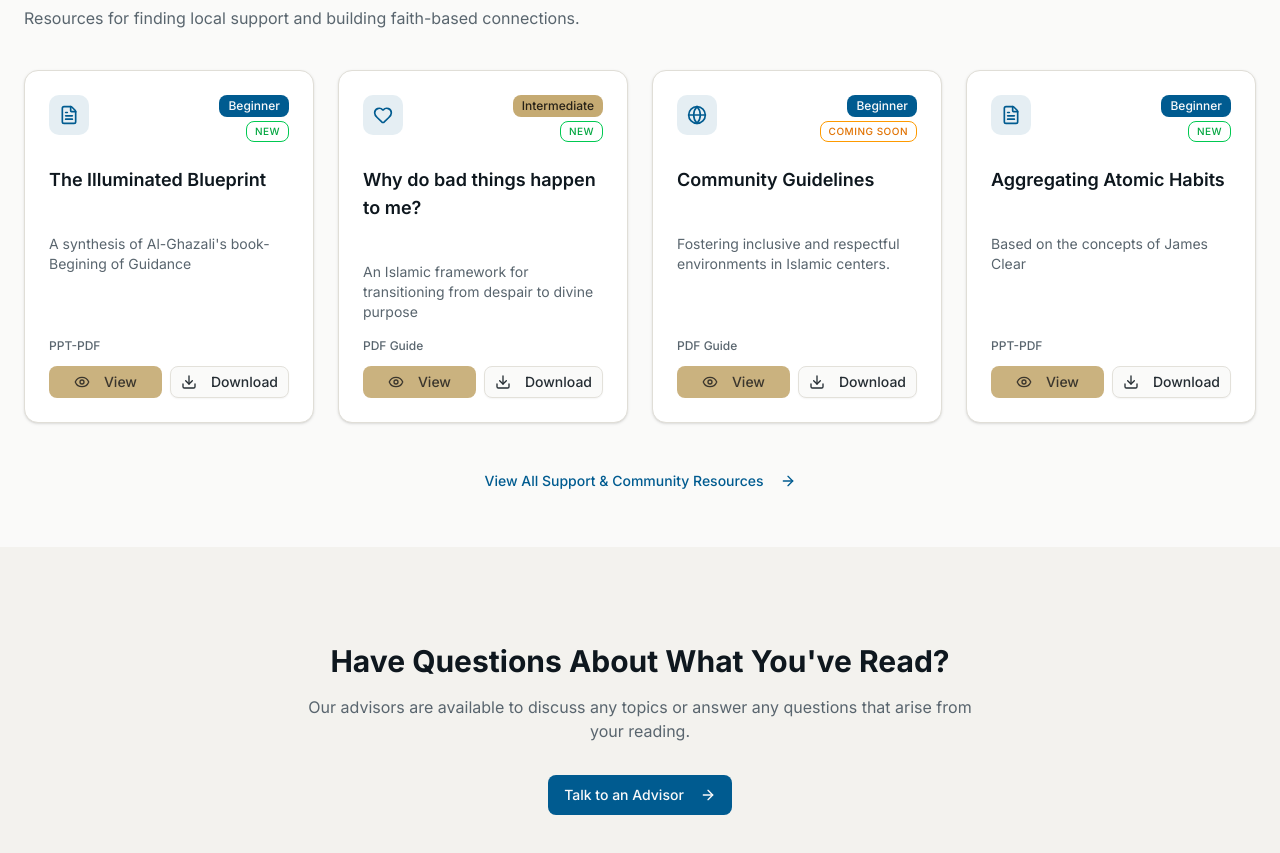
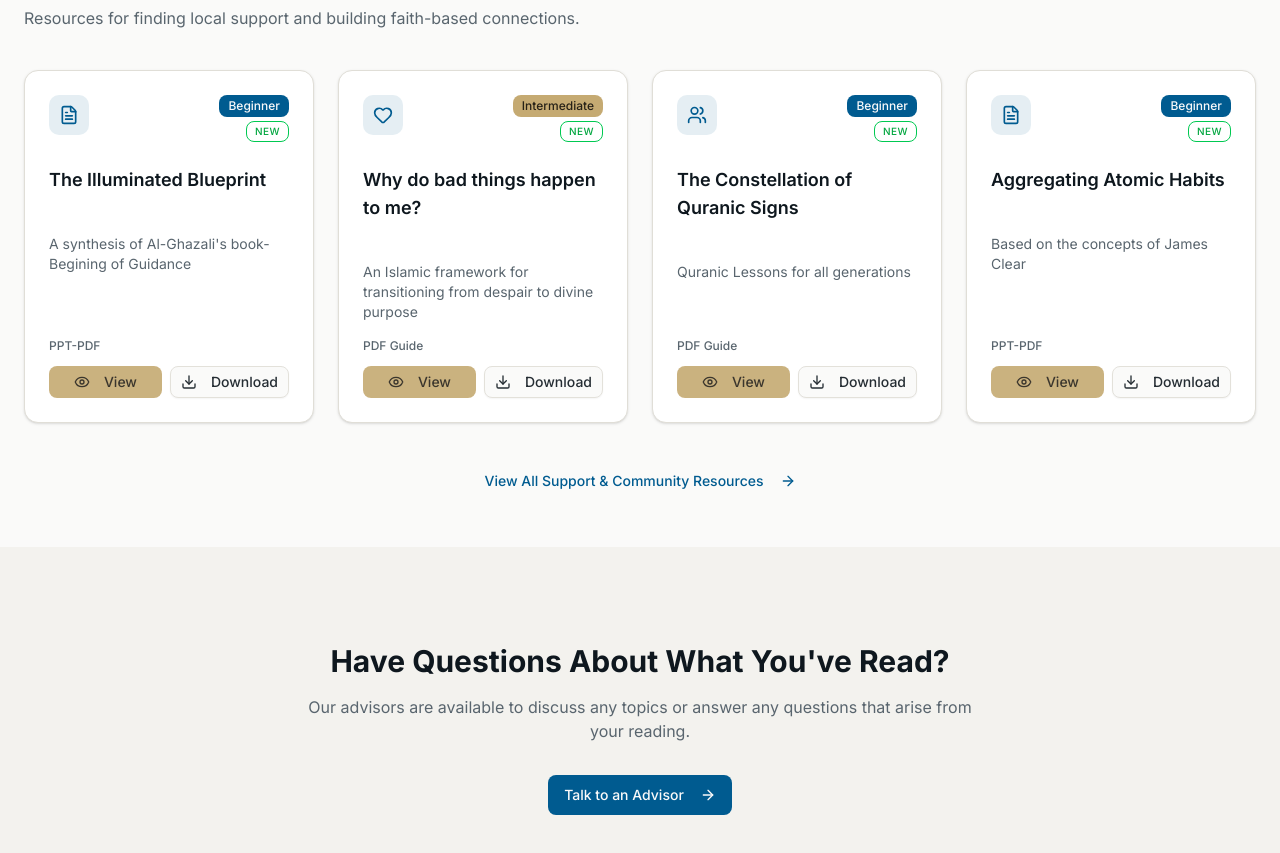
Before and after one commit to bcdcbahrain/v0-website, a Next.js app: page /docs in a window 1280 px wide. Shown: the part 3842-4695 px from the top of the page. Built offline with nearby package versions, Linux system fonts and the light colour scheme.

Commit message:
Update community guidelines section with new content

```diff
--- a/app/docs/page.tsx
+++ b/app/docs/page.tsx
@@ -281,14 +281,14 @@ const categories = [
         downloadUrl: "https://drive.google.com/uc?export=download&id=1fHJroqUvFNkhxJzqBDqt259wQ7TmpOtH",
       },
       {
-        title: "Community Guidelines",
-        description: "Fostering inclusive and respectful environments in Islamic centers.",
+        title: "The Constellation of Quranic Signs",
+        description: "Quranic Lessons for all generations",
         category: "Beginner",
-        status: "Coming Soon",
+        status: "New",
         type: "PDF Guide",
-        icon: Globe,
-        driveUrl: "#",
-        downloadUrl: "#",
+        icon: Users,
+        driveUrl: "https://drive.google.com/file/d/1vNN5vgT1j5HfIPRqCKNGHcQXQgvjKR8y/view?usp=sharing",
+        downloadUrl: "https://drive.google.com/uc?export=download&id=1vNN5vgT1j5HfIPRqCKNGHcQXQgvjKR8y",
       },
       {
         title: "Aggregating Atomic Habits",
```
